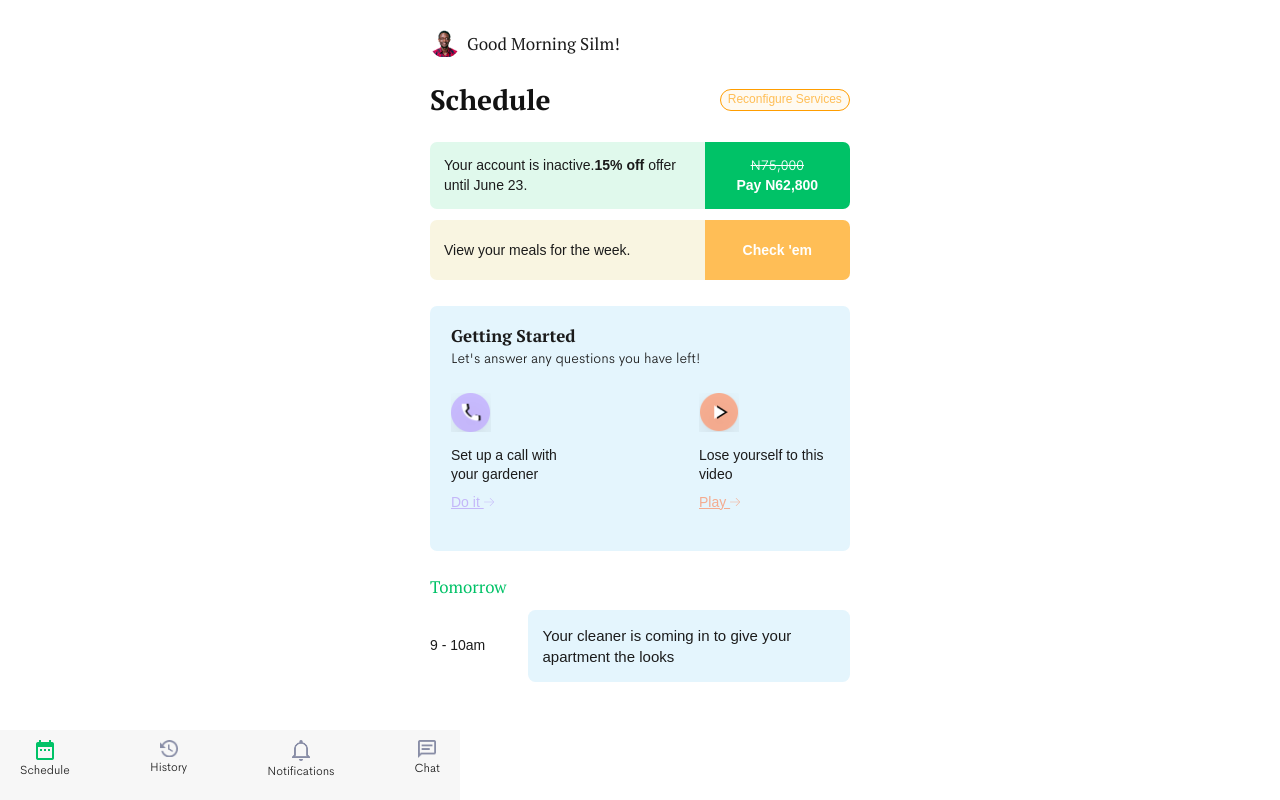
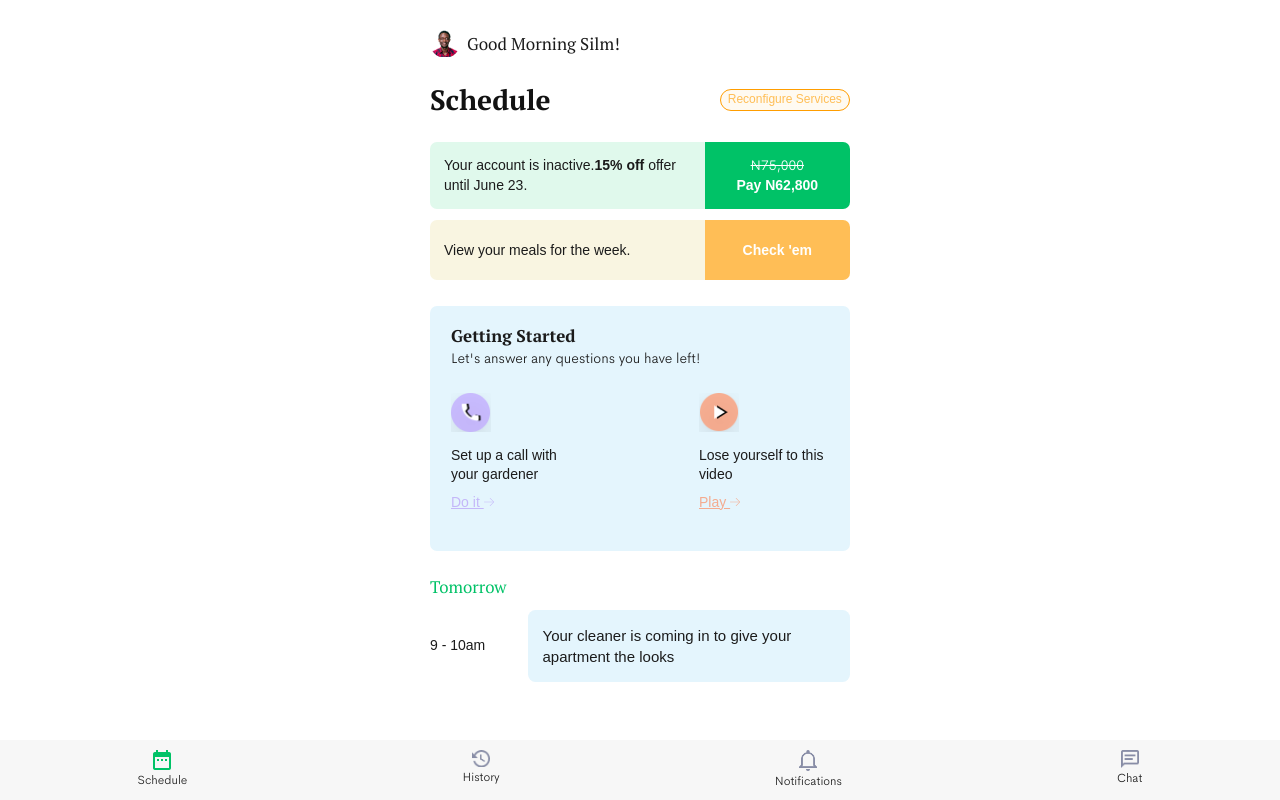
Before and after one commit to Makwe-O/food-order-transition, a React (Create React App) app: page / in a window 1280 px wide. Built offline with nearby package versions, Linux system fonts and the light colour scheme; a web font is replaced by a local one.

Commit message:
fix styling of footer

```diff
--- a/src/App.css
+++ b/src/App.css
@@ -475,14 +475,13 @@ li.reverse {
 }
 
 .footer {
-  padding: 10px 20px 20px 20px;
-  max-width: 420px;
-  width: 90%;
-  margin: 0 auto;
+  width: 100%;
   display: flex;
-  justify-content: space-between;
+  justify-content: space-around;
   position: fixed;
+  padding: 10px 0;
   bottom: 0;
+  left: 0;
   background: rgba(244, 244, 244, 0.75);
 }
 .footer__tab {
@@ -490,9 +489,3 @@ li.reverse {
   font-size: 12px;
   font-weight: 300;
 }
-
-@media only screen and (max-width: 360px) {
-  .footer {
-    width: 89%;
-  }
-}
--- a/src/App.jsx
+++ b/src/App.jsx
@@ -107,6 +107,7 @@ function App() {
             </div>
           </div>
         </div>
+
         <div className={init ? 'init' : ''}>
           <Modal display={showModal} closeModal={() => setShowModal(false)} />
         </div>
```
